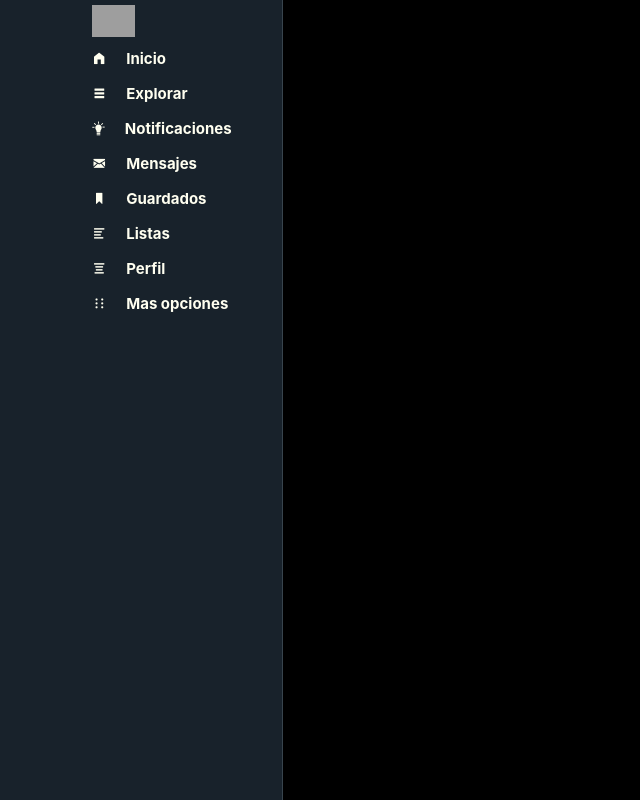
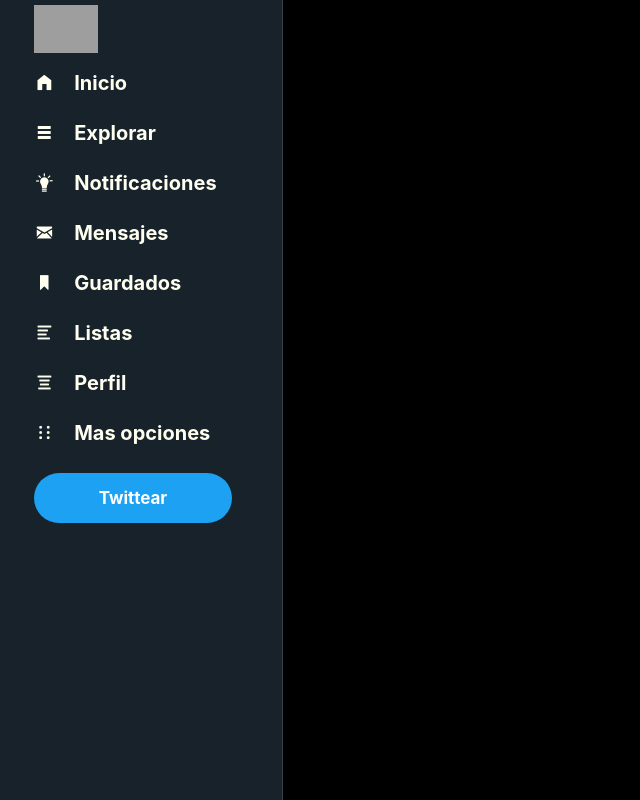
Before and after one commit to SdKray/repli-twitter, a React (Create React App) app: page / in a window 1280 px wide. Shown: the whole page, without its empty margins (0-640 px from the left). Built offline with nearby package versions, Linux system fonts and the light colour scheme; grey boxes are pictures that could not be loaded.

Commit message:
Boton agregado

```diff
--- a/src/components/Boton.jsx
+++ b/src/components/Boton.jsx
@@ -0,0 +1,9 @@
+import React from 'react';
+
+export default function Boton({ texto }) {
+	return (
+		<div className='btn'>
+			<a href='/'>{texto}</a>
+		</div>
+	);
+}
--- a/src/components/ItemNav.jsx
+++ b/src/components/ItemNav.jsx
@@ -1,11 +1,15 @@
-import React from 'react'
-import '../assets/foundation.css'
+import React from 'react';
+import '../assets/foundation.css';
 
 export default function ItemNav({ IconName, Texto }) {
-    return (
-        <div className="">
-            <a href="/"><div className='Icon'><i className={IconName}>
-            </i></div><span>{Texto}</span></a>
-        </div>
-    )
+	return (
+		<div className='element'>
+			<a href='/'>
+				<div className='Icon'>
+					<i className={IconName}></i>
+				</div>
+				<span>{Texto}</span>
+			</a>
+		</div>
+	);
 }
--- a/src/components/Menu.jsx
+++ b/src/components/Menu.jsx
@@ -3,71 +3,22 @@
 import logo from '../assets/logo.png';
 import '../assets/foundation.css';
 import MenuNav from '../containers/MenuNav';
+import Boton from './Boton';
 
 export default class Menu extends Component {
 	render() {
 		return (
-
-				<div className='izq-menu'>
-					<div className="containerNav">
+			<div className='izq-menu'>
+				<div className='containerNav'>
 					<div className='logo'>
 						<img src={logo} className='app-logo' alt='twilogo' />
 					</div>
 					<div className=''>
-						<nav className='appnav'>
-							<MenuNav />
-						</nav>
+						<MenuNav />
 					</div>
-
-					{/* 				<div className='inicio'>
-					<img src={casa} alt='' />
-					<span>
-						<strong>Inicio</strong>
-					</span>
+					<Boton texto='Twittear' />
 				</div>
-				<div className='inicio'>
-					<img src={casa} alt='' />
-					<span>
-						<strong>Explorar</strong>
-					</span>
-				</div>
-				<div className='inicio'>
-					<img src={casa} alt='' />
-					<span>
-						<strong>Notificaciones</strong>
-					</span>
-				</div>
-				<div className='inicio'>
-					<img src={casa} alt='' />
-					<span>
-						<strong>Mensajes</strong>
-					</span>
-				</div>
-				<div className='inicio'>
-					<img src={casa} alt='' />
-					<span>
-						<strong>Guardados</strong>
-					</span>
-				</div>
-				<div className='inicio'>
-					<img src={casa} alt='' />
-					<span>
-						<strong>Listas</strong>
-					</span>
-				</div>
-				<div className='inicio'>
-					<img src={casa} alt='' />
-					<span>
-						<strong>Perfil</strong>
-					</span>
-				</div>
-				<div className='inicio'>
-					<img src={casa} alt='' />
-					<span>
-						<strong>Màs opcines</strong>
-					</span>
-				</div> */}
-				</div></div>
+			</div>
 		);
 	}
 }
--- a/src/containers/MenuNav.jsx
+++ b/src/containers/MenuNav.jsx
@@ -1,55 +1,48 @@
-import React from 'react'
-import ItemNav from '../components/ItemNav'
+import React from 'react';
+import ItemNav from '../components/ItemNav';
 //box sizing key frames animations transicion
 //flex box
 //media query
-const datos=[
-    {
-        IconName:'fi-home',
-        Texto:'Inicio'
-    },
-    {
-        IconName:'fi-list',
-        Texto:'Explorar'
-    },
-    {
-        IconName:'fi-lightbulb',
-        Texto:'Notificaciones'
-    }
-    ,
-    {
-        IconName:' fi-mail',
-        Texto:'Mensajes'
-    }
-    ,
-    {
-        IconName:'fi-bookmark',
-        Texto:'Guardados'
-    }
-    ,
-    {
-        IconName:'fi-align-left',
-        Texto:'Listas'
-    }
-    ,
-    {
-        IconName:'fi-align-center',
-        Texto:'Perfil'
-    }
-    ,
-    {
-        IconName:'fi-braille',
-        Texto:'Mas opciones'
-    }
-]
+const datos = [
+	{
+		IconName: 'fi-home size-8',
+		Texto: 'Inicio'
+	},
+	{
+		IconName: 'fi-list',
+		Texto: 'Explorar'
+	},
+	{
+		IconName: 'fi-lightbulb',
+		Texto: 'Notificaciones'
+	},
+	{
+		IconName: ' fi-mail',
+		Texto: 'Mensajes'
+	},
+	{
+		IconName: 'fi-bookmark',
+		Texto: 'Guardados'
+	},
+	{
+		IconName: 'fi-align-left',
+		Texto: 'Listas'
+	},
+	{
+		IconName: 'fi-align-center',
+		Texto: 'Perfil'
+	},
+	{
+		IconName: 'fi-braille',
+		Texto: 'Mas opciones'
+	}
+];
 export default function MenuNav() {
-
-    return (
-        <div className=''>
-            {datos.map((item,key)=>{
-                return <ItemNav IconName={item.IconName} Texto={item.Texto}/>
-            })}
-
-        </div>
-    )
+	return (
+		<nav className='appnav'>
+			{datos.map((item, key) => {
+				return <ItemNav IconName={item.IconName} Texto={item.Texto} />;
+			})}
+		</nav>
+	);
 }
--- a/src/style.css
+++ b/src/style.css
@@ -5,14 +5,20 @@
 	border-right: solid 1px rgb(56, 68, 77);
 	display: flex;
 	flex-flow: column;
-	align-items: end;
-
+	align-items: flex-end;
 }
-.containerNav{
+.container {
+	width: 100%;
+}
+.containerNav {
 	margin-right: 50px;
+	width: 70%;
+	height: 100vh;
+}
+.element {
+	width: auto;
 }
 .appnav {
-	display: flex;
 	flex-flow: column;
 	align-items: flex-start;
 }
@@ -20,19 +26,20 @@
 	padding-bottom: 4px;
 	padding-top: 4px;
 }
-.logo{
+.logo {
 	display: flex;
 	width: 80%;
 	flex-direction: row;
-	justify-content: start;
+	justify-content: flex-start;
 	align-items: center;
 }
-.Icon{
+.Icon {
 	width: 10%;
 }
 .appnav a {
+	margin-top: 10px;
 	display: flex;
-	font-size: 15px;
+	font-size: 20px;
 	text-decoration: none;
 	color: ivory;
 	font-weight: bold;
@@ -45,32 +52,24 @@
 	display: flex;
 	align-items: flex-start;
 	align-self: stretch;
-	height: 2rem;
+	height: 3rem;
 	padding-top: 5px;
 }
-/*
-.inicio {
-	padding-left: 40px;
+.btn {
+	margin-top: 20px;
 	display: flex;
-	padding-top: 9px;
-	float: left;
-	justify-content: left;
-	padding-bottom: 15px;
+	background-color: #1da1f2;
+	border-radius: 100px;
+	width: 100%;
+	height: 50px;
 }
-.inicio span {
-	font-size: 18px;
-	color: ivory;
-	margin-left: 20px;
-	margin-top: 3px;
-	text-align: center;
+.btn a {
+	display: flex;
+	width: 100%;
+	align-items: center;
+	justify-content: center;
+	font-size: 17px;
+	font-weight: bold;
+	text-decoration: none;
+	color: #ffffff;
 }
-
-.inicio img {
-	display: flex;
-	width: 10%;
-}
-
-.inicio:hover {
-	background-color: rgba(27, 37, 120, 0.7);
-	border-radius: 100px;
-} */
```
